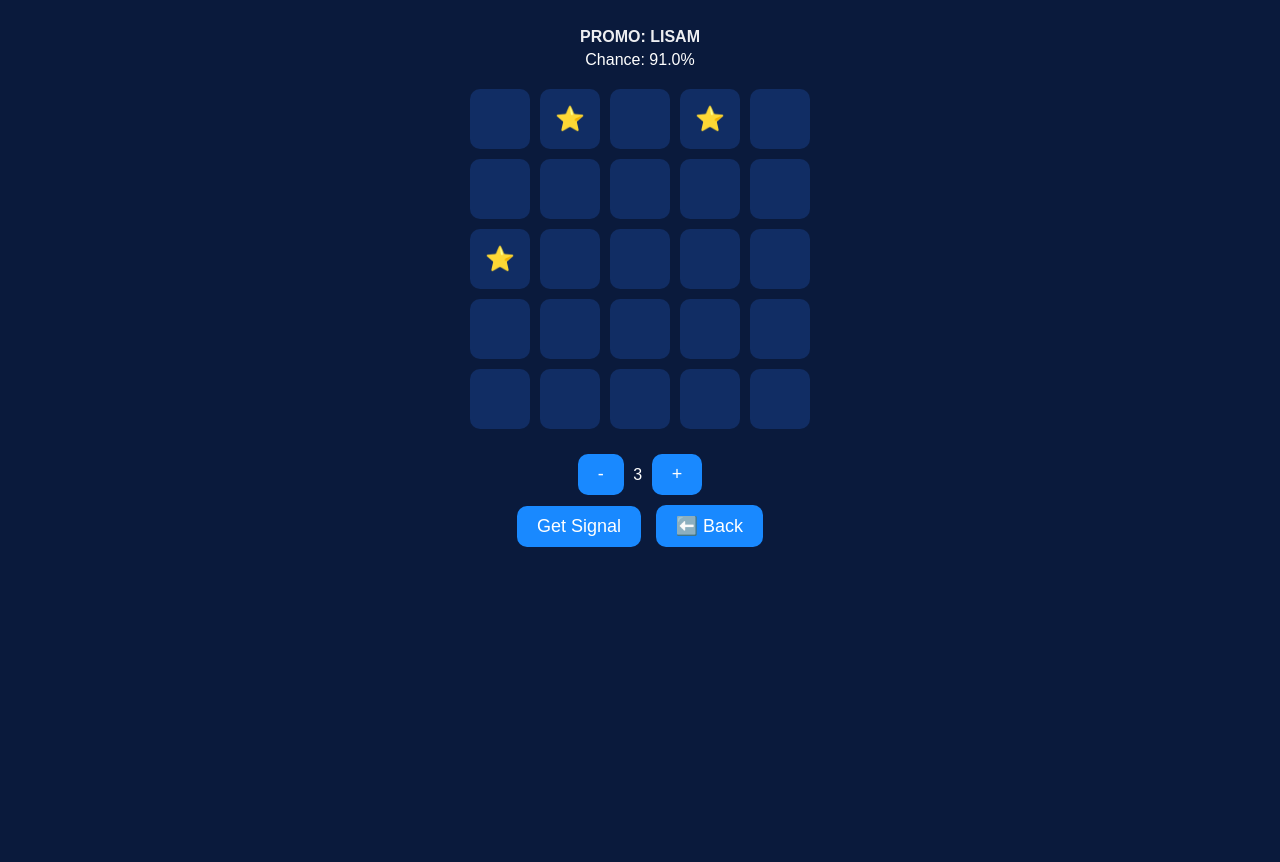
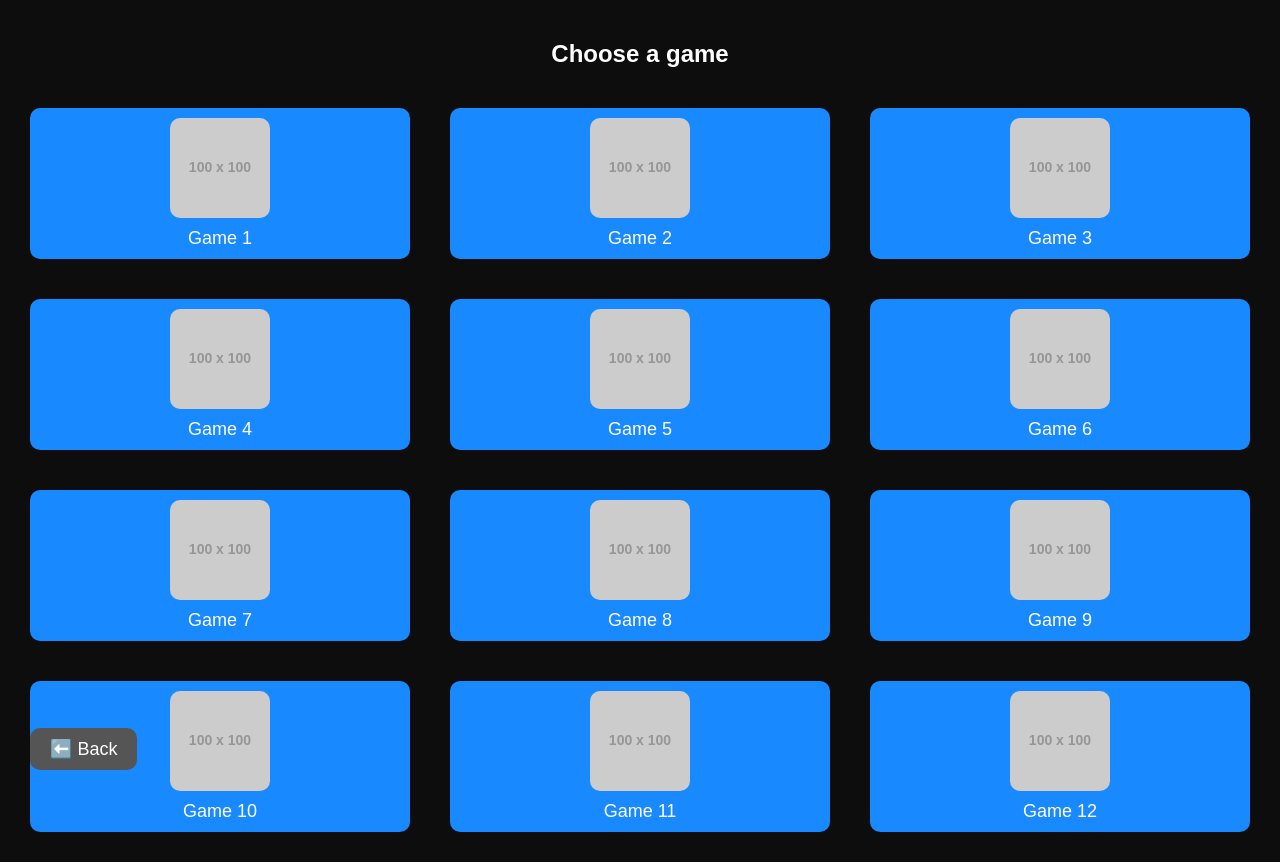
Before and after one commit to sasi467/mines-webapp, a plain HTML site: page index.html in a window 1280 px wide. Both pictures are taken after a click on the button "🇬🇧 English". Before the commit the page ends 800 px from the top, so only its background shows below. Drawn offline with Linux system fonts and the light colour scheme; placeholder pictures from the web are drawn by us.

Commit message:
Update index.html

```diff
--- a/index.html
+++ b/index.html
@@ -2,153 +2,127 @@
 <html lang="en">
 <head>
   <meta charset="UTF-8" />
-  <meta name="viewport" content="width=device-width, initial-scale=1.0"/>
-  <title>Mines Signal</title>
+  <meta name="viewport" content="width=device-width, initial-scale=1.0" />
+  <title>Mini Games</title>
   <style>
     body {
-      background-color: #0a1a3c;
-      font-family: sans-serif;
-      color: white;
+      margin: 0;
+      font-family: Arial, sans-serif;
+      background: #0d0d0d;
+      color: #fff;
       text-align: center;
-      padding: 10px;
+      padding: 20px;
     }
-    .grid {
-      display: grid;
-      grid-template-columns: repeat(5, 60px);
-      grid-gap: 10px;
-      justify-content: center;
-      margin: 20px auto;
-    }
-    .cell {
-      width: 60px;
-      height: 60px;
-      background-color: #112d64;
+    .lang-select button,
+    .game-button,
+    .back-button {
+      padding: 10px 20px;
+      margin: 10px;
+      font-size: 18px;
+      border: none;
       border-radius: 10px;
       cursor: pointer;
-      font-size: 24px;
-      line-height: 60px;
-    }
-    .controls {
-      margin-top: 10px;
-    }
-    button {
-      background: #1989ff;
-      color: white;
-      border: none;
-      padding: 10px 20px;
-      font-size: 18px;
-      border-radius: 10px;
-      margin: 5px;
-      cursor: pointer;
-    }
-    .promo {
-      font-weight: bold;
-      margin: 10px 0 5px;
-      animation: blink 1s infinite;
-    }
-    @keyframes blink {
-      0%, 100% { opacity: 1; }
-      50% { opacity: 0.4; }
-    }
-    .chance {
-      margin-bottom: 10px;
     }
     .lang-select {
       margin-top: 50px;
     }
-    .lang-btn {
-      margin: 10px;
-      font-size: 18px;
+    .game-grid {
+      display: grid;
+      grid-template-columns: repeat(3, 1fr);
+      gap: 20px;
+      margin-top: 30px;
+    }
+    .game-button {
+      background-color: #1989ff;
+      color: #fff;
+      display: flex;
+      flex-direction: column;
+      align-items: center;
+    }
+    .game-button img {
+      width: 100px;
+      height: 100px;
+      object-fit: cover;
+      margin-bottom: 10px;
+      border-radius: 10px;
+    }
+    .hidden {
+      display: none;
+    }
+    .back-button {
+      background-color: #555;
+      color: #fff;
+      position: fixed;
+      bottom: 20px;
+      left: 20px;
     }
   </style>
 </head>
 <body>
-
   <div id="languageSelect" class="lang-select">
     <h2>👋 Please choose your language:</h2>
-  <button class="lang-btn" onclick="setLang('ru')">🇷🇺 Русский</button>
-  <button class="lang-btn" onclick="setLang('en')">🇬🇧 English</button>
-  <button class="lang-btn" onclick="setLang('es')">🇪🇸 Español</button>
+    <button onclick="setLang('ru')">🇷🇺 Русский</button>
+    <button onclick="setLang('en')">🇬🇧 English</button>
+    <button onclick="setLang('es')">🇪🇸 Español</button>
   </div>
 
-<div id="mainUI" style="display: none;">
-  <div class="promo">PROMO: LISAM</div>
-  <div class="chance" id="chanceLabel"></div>
+  <div id="gameMenu" class="hidden">
+    <h2 id="gameMenuTitle">Choose a game</h2>
+    <div class="game-grid">
+      <button class="game-button" onclick="enterGame(1)"><img src="https://via.placeholder.com/100" alt="Game 1"><span>Game 1</span></button>
+      <button class="game-button" onclick="enterGame(2)"><img src="https://via.placeholder.com/100" alt="Game 2"><span>Game 2</span></button>
+      <button class="game-button" onclick="enterGame(3)"><img src="https://via.placeholder.com/100" alt="Game 3"><span>Game 3</span></button>
+      <button class="game-button" onclick="enterGame(4)"><img src="https://via.placeholder.com/100" alt="Game 4"><span>Game 4</span></button>
+      <button class="game-button" onclick="enterGame(5)"><img src="https://via.placeholder.com/100" alt="Game 5"><span>Game 5</span></button>
+      <button class="game-button" onclick="enterGame(6)"><img src="https://via.placeholder.com/100" alt="Game 6"><span>Game 6</span></button>
+      <button class="game-button" onclick="enterGame(7)"><img src="https://via.placeholder.com/100" alt="Game 7"><span>Game 7</span></button>
+      <button class="game-button" onclick="enterGame(8)"><img src="https://via.placeholder.com/100" alt="Game 8"><span>Game 8</span></button>
+      <button class="game-button" onclick="enterGame(9)"><img src="https://via.placeholder.com/100" alt="Game 9"><span>Game 9</span></button>
+      <button class="game-button" onclick="enterGame(10)"><img src="https://via.placeholder.com/100" alt="Game 10"><span>Game 10</span></button>
+      <button class="game-button" onclick="enterGame(11)"><img src="https://via.placeholder.com/100" alt="Game 11"><span>Game 11</span></button>
+      <button class="game-button" onclick="enterGame(12)"><img src="https://via.placeholder.com/100" alt="Game 12"><span>Game 12</span></button>
+    </div>
+    <button class="back-button" onclick="goBackToLang()">⬅️ Back</button>
+  </div>
 
-  <div class="grid" id="grid"></div>
-
-  <div class="controls">
-    <div>
-      <button onclick="changeMines(-2)">-</button>
-      <span id="mineCount">3</span>
-      <button onclick="changeMines(2)">+</button>
-    </div>
-    <button onclick="generateSignal()" id="signalBtn">Get Signal</button>
-    <button onclick="goBack()" id="backBtn">⬅️ Back</button>
-  </div>
+  <div id="gameView" class="hidden">
+    <h2 id="gameTitle">Game Placeholder</h2>
+    <p>This is a placeholder for the selected game.</p>
+    <button class="back-button" onclick="goBackToMenu()">⬅️ Back</button>
   </div>
 
   <script>
     let lang = 'en';
-  let mines = 3;
-  let translations = {
-    ru: { signal: 'Получить сигнал', chance: 'Шанс: ', back: '⬅️ Назад' },
-    en: { signal: 'Get Signal', chance: 'Chance: ', back: '⬅️ Back' },
-    es: { signal: 'Obtener señal', chance: 'Éxito: ', back: '⬅️ Atrás' }
+    const translations = {
+      en: { menu: "Choose a game", back: "⬅️ Back", placeholder: "This is a placeholder for the selected game." },
+      ru: { menu: "Выберите игру", back: "⬅️ Назад", placeholder: "Заглушка для выбранной игры." },
+      es: { menu: "Elige un juego", back: "⬅️ Atrás", placeholder: "Marcador de posición para el juego seleccionado." }
     };
 
     function setLang(selected) {
       lang = selected;
-    document.getElementById("languageSelect").style.display = "none";
-    document.getElementById("mainUI").style.display = "block";
-    updateText();
-    generateSignal();
+      document.getElementById("languageSelect").classList.add("hidden");
+      document.getElementById("gameMenu").classList.remove("hidden");
+      document.getElementById("gameMenuTitle").innerText = translations[lang].menu;
+      document.querySelectorAll(".back-button").forEach(btn => btn.innerText = translations[lang].back);
     }
 
-  function updateText() {
-    document.getElementById("signalBtn").innerText = translations[lang].signal;
-    document.getElementById("backBtn").innerText = translations[lang].back;
+    function enterGame(id) {
+      document.getElementById("gameMenu").classList.add("hidden");
+      document.getElementById("gameView").classList.remove("hidden");
+      document.getElementById("gameTitle").innerText = `Game ${id}`;
+      document.querySelector("#gameView p").innerText = translations[lang].placeholder;
     }
 
-  function goBack() {
-    document.getElementById("mainUI").style.display = "none";
-    document.getElementById("languageSelect").style.display = "block";
+    function goBackToLang() {
+      document.getElementById("languageSelect").classList.remove("hidden");
+      document.getElementById("gameMenu").classList.add("hidden");
     }
 
-  function changeMines(delta) {
-    mines += delta;
-    if (mines < 3) mines = 3;
-    if (mines > 7) mines = 7;
-    document.getElementById("mineCount").innerText = mines;
-  }
-
-  function generateSignal() {
-    let grid = document.getElementById("grid");
-    grid.innerHTML = '';
-    let cells = Array.from({ length: 25 }, (_, i) => i);
-    let stars = [];
-
-    while (stars.length < mines) {
-      let rand = cells.splice(Math.floor(Math.random() * cells.length), 1)[0];
-      stars.push(rand);
-    }
-
-    for (let i = 0; i < 25; i++) {
-      let div = document.createElement("div");
-      div.className = "cell";
-      grid.appendChild(div);
-    }
-
-    stars.forEach((pos, index) => {
-      setTimeout(() => {
-        grid.children[pos].innerText = "⭐";
-      }, 300 * index);
-    });
-
-    const chance = (80 + Math.random() * 12).toFixed(1);
-    document.getElementById("chanceLabel").innerText = `${translations[lang].chance}${chance}%`;
+    function goBackToMenu() {
+      document.getElementById("gameView").classList.add("hidden");
+      document.getElementById("gameMenu").classList.remove("hidden");
     }
   </script>
-
 </body>
 </html>
```
Lines whose indentation alone changed are shown as unchanged.
